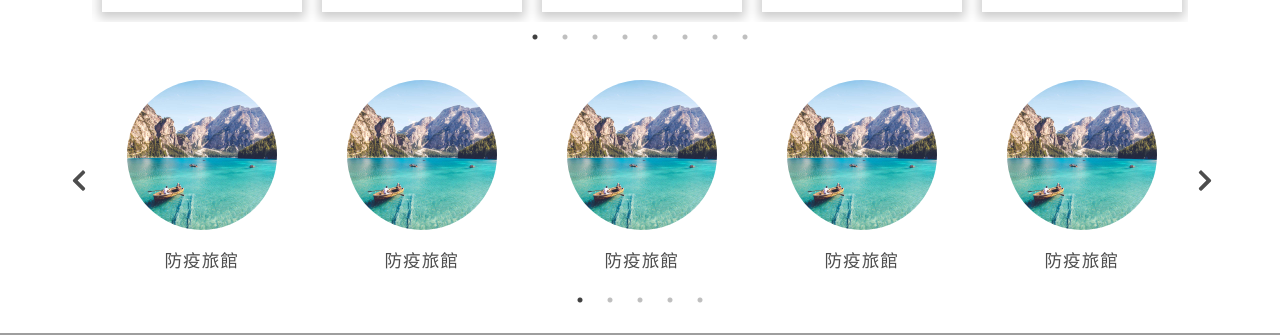
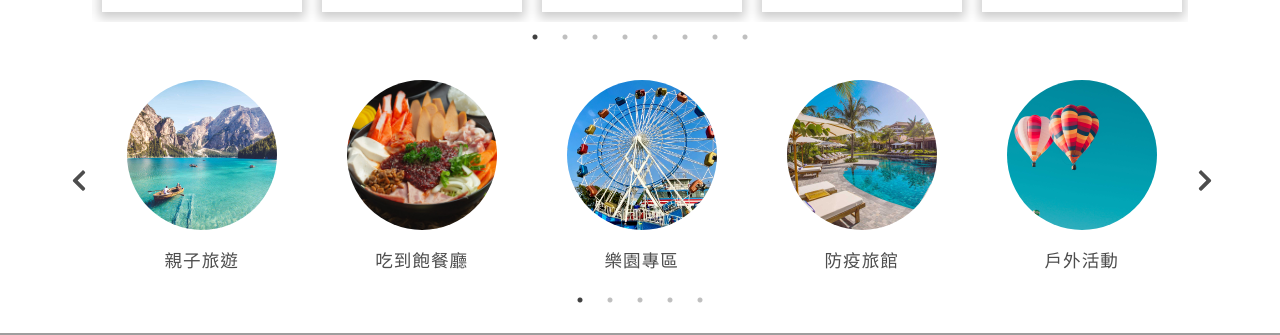
Before and after one commit to Liufat/timetravel-rebuild, a React (Create React App) app: page /homepage in a window 1280 px wide. Shown: the part 1757-2092 px from the top of the page. Built offline with nearby package versions, Linux system fonts and the light colour scheme; grey boxes are pictures that could not be loaded.

Commit message:
[修改]照片來源

```diff
--- a/src/pages/homePage/sections/Discount.js
+++ b/src/pages/homePage/sections/Discount.js
@@ -2,6 +2,8 @@ import React from "react";
 import pic1 from "./../../../image/img/banner/banner01.jpg";
 import pic2 from "./../../../image/img/banner/banner02.jpg";
 import pic3 from "./../../../image/img/banner/banner03.jpg";
+import pic4 from "./../../../image/img/banner/banner04.jpg";
+import pic5 from "./../../../image/img/banner/banner05.jpg";
 import Slider from "react-slick";
 import NextArrow from "../../../ui/NextArrow";
 import PreArrow from "../../../ui/PreArrow";
@@ -42,8 +44,8 @@ function Discount() {
             <img alt="banner" src={pic1} />
             <img alt="banner" src={pic2} />
             <img alt="banner" src={pic3} />
-            <img alt="banner" src={pic3} />
-            <img alt="banner" src={pic3} />
+            <img alt="banner" src={pic4} />
+            <img alt="banner" src={pic5} />
           </Slider>
         </div>
       </div>
--- a/src/pages/homePage/sections/RoundImage.js
+++ b/src/pages/homePage/sections/RoundImage.js
@@ -1,5 +1,9 @@
 import React from "react";
 import pic1 from "./../../../image/img/itinerary_home.jpg";
+import pic2 from "./../../../image/img/hotpot_home.jpeg";
+import pic3 from "./../../../image/img/paradise_home.jpg";
+import pic4 from "./../../../image/img/stay_home.jpg";
+import pic5 from "./../../../image/img/ticket_home.jpg";
 
 import RoundPictureCard from "../../../ui/RoundPictureCard";
 
@@ -43,11 +47,11 @@ function RoundImage() {
       <div className="d-flex w-100 justify-content-center">
         <div className="col-9 col-md-10">
           <Slider {...settings}>
-            <RoundPictureCard pic={pic1}>防疫旅館</RoundPictureCard>
-            <RoundPictureCard pic={pic1}>防疫旅館</RoundPictureCard>
-            <RoundPictureCard pic={pic1}>防疫旅館</RoundPictureCard>
-            <RoundPictureCard pic={pic1}>防疫旅館</RoundPictureCard>
-            <RoundPictureCard pic={pic1}>防疫旅館</RoundPictureCard>
+            <RoundPictureCard pic={pic1}>親子旅遊</RoundPictureCard>
+            <RoundPictureCard pic={pic2}>吃到飽餐廳</RoundPictureCard>
+            <RoundPictureCard pic={pic3}>樂園專區</RoundPictureCard>
+            <RoundPictureCard pic={pic4}>防疫旅館</RoundPictureCard>
+            <RoundPictureCard pic={pic5}>戶外活動</RoundPictureCard>
           </Slider>
         </div>
       </div>
```
